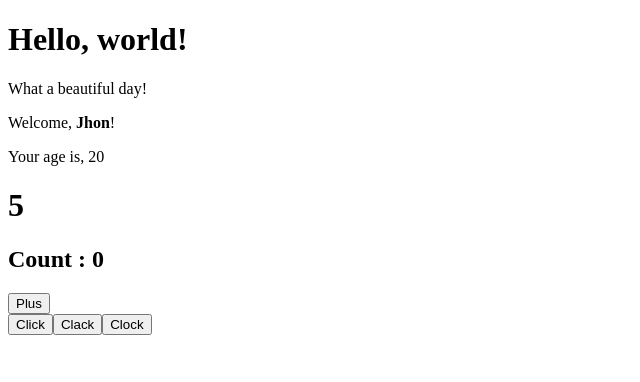
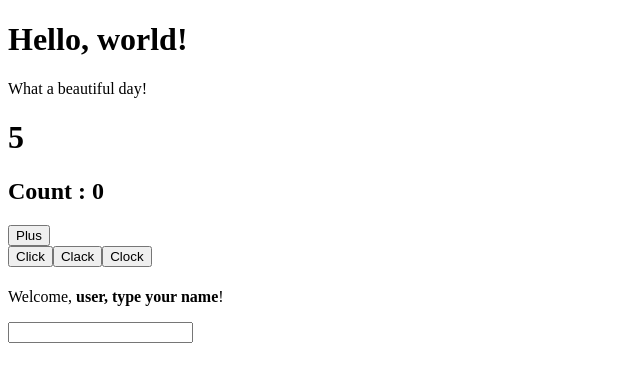
Before and after one commit to AlessandroOnnis/react-exercises, a React (Create React App) app: page / in a window 1280 px wide. Shown: the top 382 px of the page, without its empty margins (0-640 px from the left). Built offline with nearby package versions, Linux system fonts and the light colour scheme.

Commit message:
forms-01

```diff
--- a/src/App.js
+++ b/src/App.js
@@ -3,18 +3,20 @@ import { ClickCounter } from './components/clickCounter';
 import { ClickTracker } from './components/clickTracker';
 import { Counter } from './components/counter';
 import { Hello } from './components/hello';
-import { Welcome } from './components/welcome';
-const user = 'Jhon'
+// import { Welcome } from './components/welcome';
+import { InteractiveWelcome } from './components/interactiveWelcome';
+// const user = 'Jhon'
 
 class App extends React.Component {
   render() {
     return (
     <div>
       <Hello/>
-      <Welcome name={user} age={20}/>
+      {/* <Welcome name={user} age={20}/> */}
       <Counter start={0} timing={1000} add={1}/>
       <ClickCounter />
       <ClickTracker />
+      <InteractiveWelcome/>
     </div>
     )
   };
--- /dev/null
+++ b/src/components/interactiveWelcome.js
@@ -0,0 +1,25 @@
+import React from "react";
+import { Welcome } from "./welcome";
+
+
+export class InteractiveWelcome extends React.Component{
+    state = {
+        username:''
+    }
+    printName = (e) =>{
+        let userValue = e.target.value;
+        this.setState({
+            username: userValue
+        })
+    }
+
+    render(){
+        return(
+            <>
+                <Welcome name={this.state.username} age={20}/>
+                <input name='username' value={this.state.username}
+                onChange={this.printName}/>
+            </>
+        )
+    }
+}
--- a/src/components/welcome.js
+++ b/src/components/welcome.js
@@ -11,7 +11,7 @@ export class Welcome extends React.Component{
         }
         return (
         <>
-            <p>Welcome, {<strong>{this.props.name?this.props.name: 'nome di default'}</strong>}!</p>
+            <p>Welcome, {<strong>{this.props.name?this.props.name: 'user, type your name'}</strong>}!</p>
             {age}
         </>
         )
```
